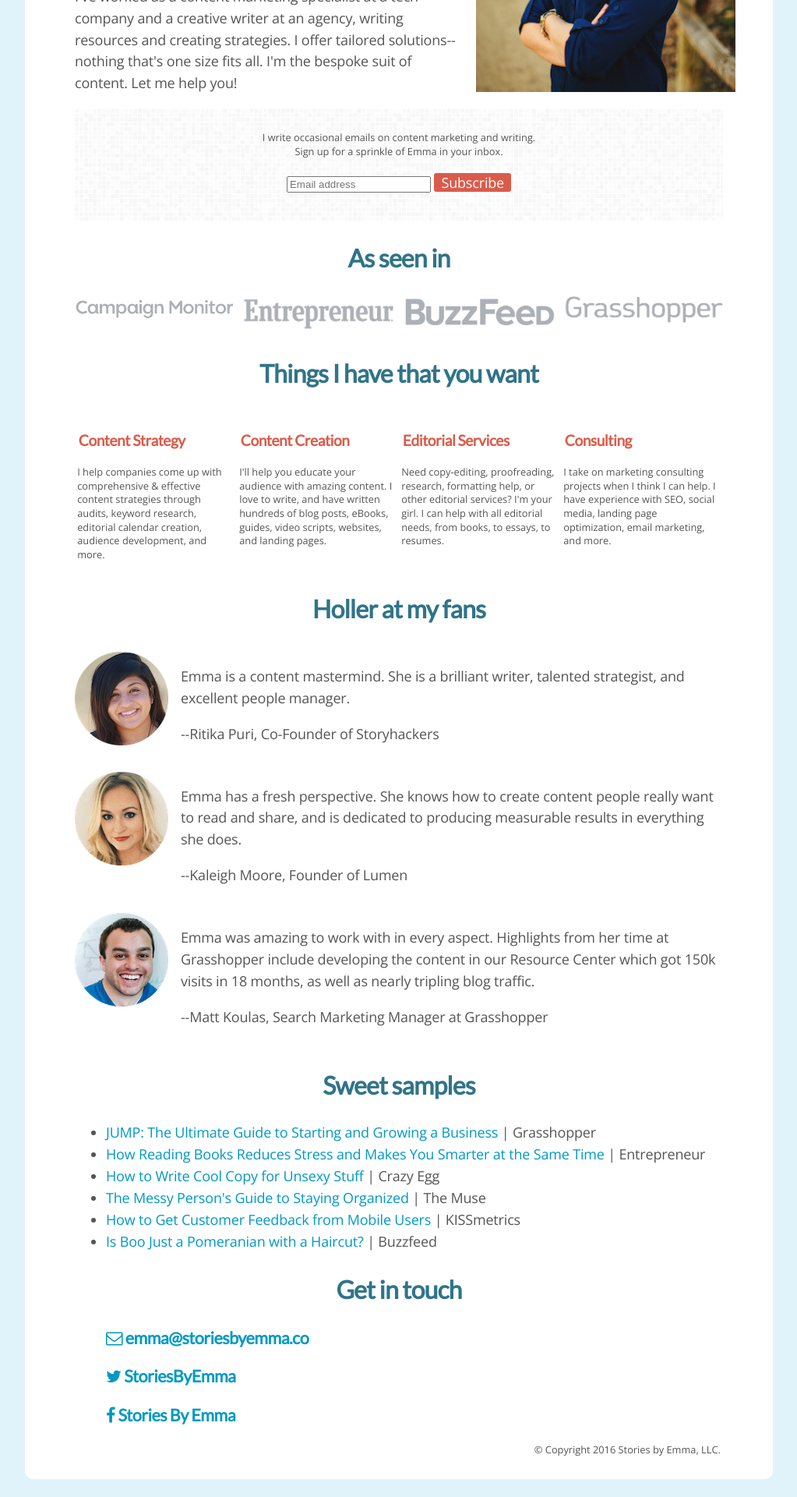
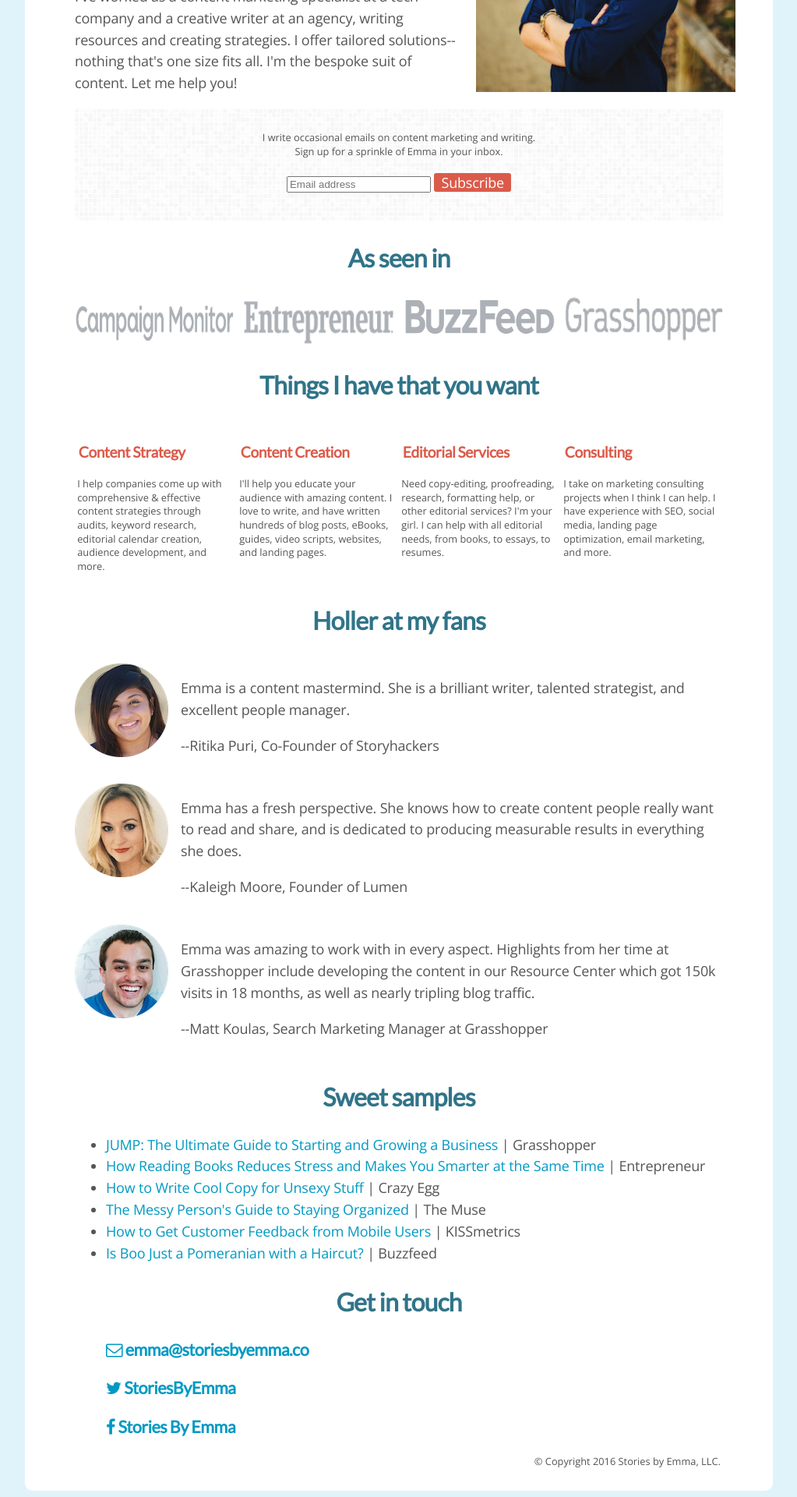
Before and after one commit to emmalepsy/emmalepsy.github.io, a Jekyll site: the page mobile.html, which Jekyll copies as it is, in a window 1280 px wide. Shown: the part 652-2572 px from the top of the page at 78% size, without its empty margins (128-1151 px from the left). Built offline with Jekyll 4.4.1, drawn with Linux system fonts in a browser that asks for light colours; nearby versions of some CDN libraries; a style sheet for code colours, icons or effects is not loaded.

Commit message:
Try specifying image sizes

```diff
--- a/mobile.html
+++ b/mobile.html
@@ -341,16 +341,16 @@
 
       <div class="group">
 	<div class="c6 client">
-	  <img src="campaignmonitor.png">
+	  <img src="campaignmonitor.png" width="400px" height="69px">
 	</div>
 	<div class="c6 client">
-	  <img src="entrepreneur.png">
+	  <img src="entrepreneur.png" width="208px" height="69px">
 	</div>
 	<div class="c6 client">
-	  <img src="buzzfeed.png">
+	  <img src="buzzfeed.png" width="266px" height="69px">
 	</div>
 	<div class="c6 client">
-	  <img src="grasshopper.png">
+	  <img src="grasshopper.png" width="341px" height="69px">
 	</div>
       </div>
 
```
